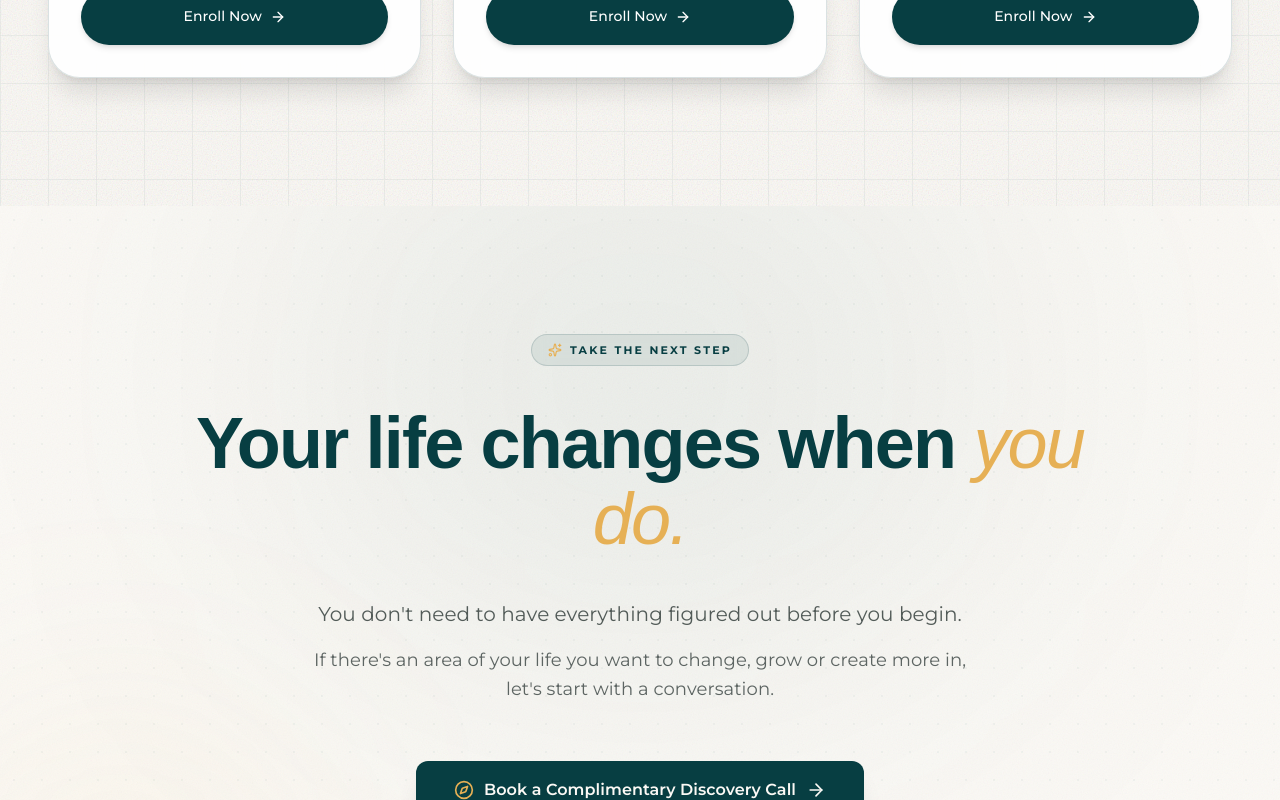
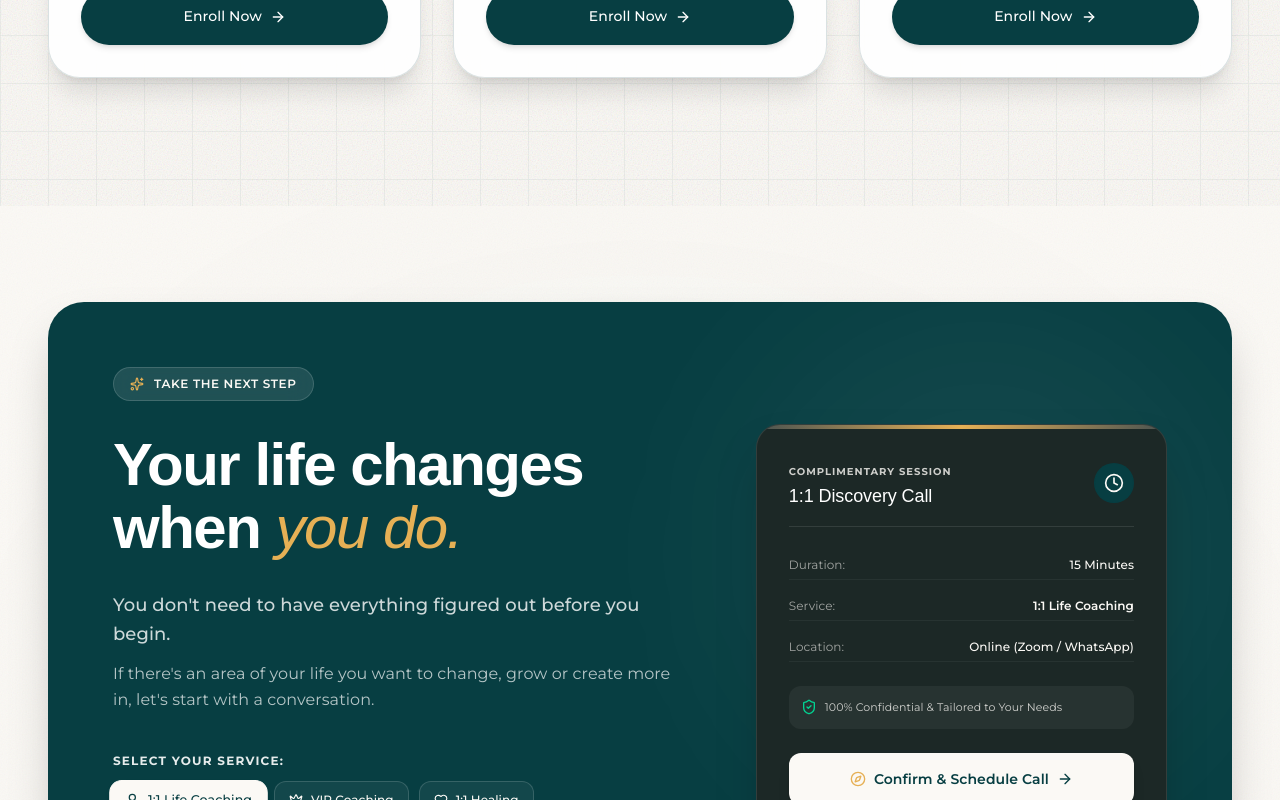
Before and after one commit to rohitchauhan108/calmind-wellness-portal, a Next.js app: page / in a window 1280 px wide. Shown: the part 6560-7360 px from the top of the page. Built offline with nearby package versions, Linux system fonts and the light colour scheme; a web font is replaced by a local one.

Commit message:
remove the cta section

```diff
--- a/src/app/page.tsx
+++ b/src/app/page.tsx
@@ -37,8 +37,7 @@ export default function Home() {
         {/* 6. Programs */}
         <Programs />
 
-        {/* 6. CTA */}
-        <CTA />
+
 
         <Infomativecta/>
       </main>
```
